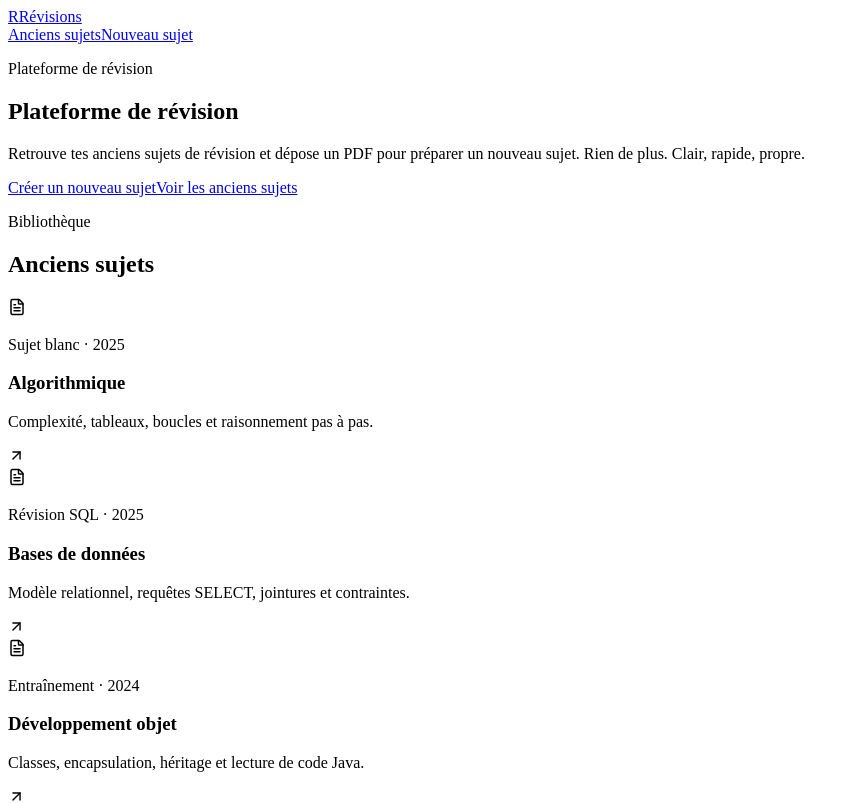
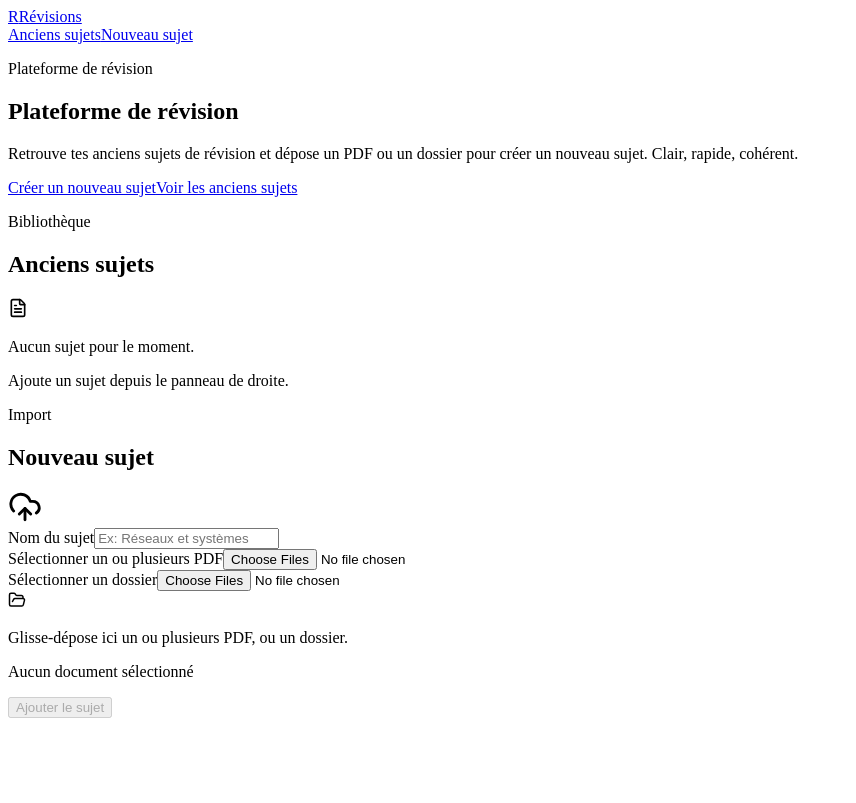
Before and after one commit to temet224252-glitch/revision-platform, a React (Vite) app: page / in a window 1280 px wide. Shown: the top 803 px of the page, without its empty margins (0-856 px from the left). Built offline with nearby package versions, Linux system fonts and the light colour scheme; the HTML template or start-up script is replaced by a standard one.

Commit message:
Step 2: dynamic subjects, persistence, multi-file/folder and drag-drop

```diff
--- a/src/App.jsx
+++ b/src/App.jsx
@@ -1,24 +1,186 @@
-import { ArrowUpRight, FileText, UploadCloud } from 'lucide-react';
+import { ArrowUpRight, FileText, FolderOpen, UploadCloud } from 'lucide-react';
+import { useEffect, useMemo, useState } from 'react';
 
-const previousSubjects = [
-  {
-    title: 'Algorithmique',
-    meta: 'Sujet blanc · 2025',
-    description: 'Complexité, tableaux, boucles et raisonnement pas à pas.',
-  },
-  {
-    title: 'Bases de données',
-    meta: 'Révision SQL · 2025',
-    description: 'Modèle relationnel, requêtes SELECT, jointures et contraintes.',
-  },
-  {
-    title: 'Développement objet',
-    meta: 'Entraînement · 2024',
-    description: 'Classes, encapsulation, héritage et lecture de code Java.',
-  },
-];
+const STORAGE_KEY = 'revision-platform.subjects.v1';
+const SUPPORTED_EXTENSIONS = new Set(['pdf', 'doc', 'docx', 'ppt', 'pptx', 'txt', 'md', 'odt']);
+
+const documentCountLabel = (count) => `${count} document${count > 1 ? 's' : ''}`;
+
+const formatDate = (isoDate) => {
+  const parsed = new Date(isoDate);
+  if (Number.isNaN(parsed.getTime())) {
+    return 'Date inconnue';
+  }
+  return parsed.toLocaleDateString('fr-FR', {
+    day: '2-digit',
+    month: '2-digit',
+    year: 'numeric',
+  });
+};
+
+const isSupportedDocument = (file) => {
+  if (!file || !file.name) {
+    return false;
+  }
+
+  const lowerName = file.name.toLowerCase();
+  if (file.type === 'application/pdf' || lowerName.endsWith('.pdf')) {
+    return true;
+  }
+
+  const extension = lowerName.split('.').pop();
+  return SUPPORTED_EXTENSIONS.has(extension);
+};
+
+const dedupeDocumentNames = (files) => {
+  const names = files.filter(isSupportedDocument).map((file) => file.name);
+  return [...new Set(names)];
+};
+
+const createSubject = (title, documents) => ({
+  id: `${Date.now()}-${Math.random().toString(36).slice(2, 9)}`,
+  title,
+  documents,
+  createdAt: new Date().toISOString(),
+});
+
+const loadSubjects = () => {
+  try {
+    const raw = window.localStorage.getItem(STORAGE_KEY);
+    if (!raw) {
+      return [];
+    }
+
+    const parsed = JSON.parse(raw);
+    if (!Array.isArray(parsed)) {
+      return [];
+    }
+
+    return parsed.filter((subject) => (
+      subject
+      && typeof subject.id === 'string'
+      && typeof subject.title === 'string'
+      && Array.isArray(subject.documents)
+      && typeof subject.createdAt === 'string'
+    ));
+  } catch {
+    return [];
+  }
+};
+
+const readDirectoryEntries = async (reader) => {
+  const collected = [];
+
+  const loop = async () => {
+    const chunk = await new Promise((resolve) => {
+      reader.readEntries(resolve, () => resolve([]));
+    });
+
+    if (!chunk.length) {
+      return;
+    }
+
+    collected.push(...chunk);
+    await loop();
+  };
+
+  await loop();
+  return collected;
+};
+
+const filesFromEntry = async (entry) => {
+  if (!entry) {
+    return [];
+  }
+
+  if (entry.isFile) {
+    return new Promise((resolve) => {
+      entry.file((file) => resolve([file]), () => resolve([]));
+    });
+  }
+
+  if (entry.isDirectory) {
+    const reader = entry.createReader();
+    const entries = await readDirectoryEntries(reader);
+    const nestedFiles = await Promise.all(entries.map((nestedEntry) => filesFromEntry(nestedEntry)));
+    return nestedFiles.flat();
+  }
+
+  return [];
+};
+
+const extractDropFiles = async (dataTransfer) => {
+  if (!dataTransfer) {
+    return [];
+  }
+
+  const items = Array.from(dataTransfer.items ?? []);
+  const entries = items
+    .map((item) => (typeof item.webkitGetAsEntry === 'function' ? item.webkitGetAsEntry() : null))
+    .filter(Boolean);
+
+  if (entries.length) {
+    const groups = await Promise.all(entries.map((entry) => filesFromEntry(entry)));
+    return groups.flat();
+  }
+
+  return Array.from(dataTransfer.files ?? []);
+};
 
 export default function App() {
+  const [subjects, setSubjects] = useState(() => loadSubjects());
+  const [subjectTitle, setSubjectTitle] = useState('');
+  const [selectedDocuments, setSelectedDocuments] = useState([]);
+  const [dragActive, setDragActive] = useState(false);
+
+  useEffect(() => {
+    window.localStorage.setItem(STORAGE_KEY, JSON.stringify(subjects));
+  }, [subjects]);
+
+  const selectedCountLabel = useMemo(
+    () => `${documentCountLabel(selectedDocuments.length)} sélectionné${selectedDocuments.length > 1 ? 's' : ''}`,
+    [selectedDocuments.length],
+  );
+
+  const mergeSelectedDocuments = (incomingFiles) => {
+    const incomingNames = dedupeDocumentNames(Array.from(incomingFiles));
+    if (!incomingNames.length) {
+      return;
+    }
+
+    setSelectedDocuments((current) => [...new Set([...current, ...incomingNames])]);
+  };
+
+  const handlePdfSelection = (event) => {
+    mergeSelectedDocuments(event.target.files ?? []);
+    event.target.value = '';
+  };
+
+  const handleFolderSelection = (event) => {
+    mergeSelectedDocuments(event.target.files ?? []);
+    event.target.value = '';
+  };
+
+  const handleDrop = async (event) => {
+    event.preventDefault();
+    setDragActive(false);
+
+    const droppedFiles = await extractDropFiles(event.dataTransfer);
+    mergeSelectedDocuments(droppedFiles);
+  };
+
+  const handleCreateSubject = () => {
+    const normalizedTitle = subjectTitle.trim();
+    if (!normalizedTitle || !selectedDocuments.length) {
+      return;
+    }
+
+    const nextSubject = createSubject(normalizedTitle, selectedDocuments);
+    setSubjects((current) => [nextSubject, ...current]);
+    setSubjectTitle('');
+    setSelectedDocuments([]);
+  };
+
   return (
     <main className="shell">
       <nav className="nav" aria-label="Navigation principale">
@@ -36,8 +198,8 @@ export default function App() {
         <p className="eyebrow">Plateforme de révision</p>
         <h1 id="hero-title">Plateforme de révision</h1>
         <p className="hero-copy">
-          Retrouve tes anciens sujets de révision et dépose un PDF pour préparer un nouveau sujet.
-          Rien de plus. Clair, rapide, propre.
+          Retrouve tes anciens sujets de révision et dépose un PDF ou un dossier pour créer un nouveau sujet.
+          Clair, rapide, cohérent.
         </p>
         <div className="hero-actions">
           <a className="button primary" href="#nouveau-sujet">Créer un nouveau sujet</a>
@@ -51,32 +213,107 @@ export default function App() {
             <p className="eyebrow muted">Bibliothèque</p>
             <h2 id="subjects-title">Anciens sujets</h2>
           </div>
+
+          {subjects.length === 0 ? (
+            <div className="empty-state">
+              <FileText size={20} aria-hidden="true" />
+              <p>Aucun sujet pour le moment.</p>
+              <p className="muted-copy">Ajoute un sujet depuis le panneau de droite.</p>
+            </div>
+          ) : (
             <div className="subject-list">
-            {previousSubjects.map((subject) => (
-              <article className="subject-card" key={subject.title}>
+              {subjects.map((subject) => (
+                <article className="subject-card" key={subject.id}>
                   <div className="subject-icon" aria-hidden="true"><FileText size={18} /></div>
                   <div>
-                  <p className="subject-meta">{subject.meta}</p>
+                    <p className="subject-meta">
+                      {formatDate(subject.createdAt)} · {documentCountLabel(subject.documents.length)}
+                    </p>
                     <h3>{subject.title}</h3>
-                  <p>{subject.description}</p>
+                    <p className="subject-documents">{subject.documents.join(' · ')}</p>
                   </div>
                   <ArrowUpRight className="subject-arrow" size={17} aria-hidden="true" />
                 </article>
               ))}
             </div>
+          )}
         </section>
 
         <section id="nouveau-sujet" className="panel upload-panel" aria-labelledby="upload-title">
           <div className="section-heading">
             <p className="eyebrow muted">Import</p>
-            <h2 id="upload-title">Déposer un PDF</h2>
+            <h2 id="upload-title">Nouveau sujet</h2>
           </div>
-          <form className="upload-box">
+
+          <form className="upload-box" onSubmit={(event) => event.preventDefault()}>
             <UploadCloud size={34} aria-hidden="true" />
-            <label htmlFor="pdf-upload">Déposer un PDF</label>
-            <p>Glisse un fichier ici ou sélectionne un document depuis ton appareil.</p>
-            <input id="pdf-upload" name="pdf" type="file" accept="application/pdf,.pdf" />
-            <button className="button primary wide" type="button">Créer un nouveau sujet</button>
+
+            <div className="field-group">
+              <label htmlFor="subject-title">Nom du sujet</label>
+              <input
+                id="subject-title"
+                name="subjectTitle"
+                type="text"
+                placeholder="Ex: Réseaux et systèmes"
+                value={subjectTitle}
+                onChange={(event) => setSubjectTitle(event.target.value)}
+              />
+            </div>
+
+            <div className="field-group">
+              <label htmlFor="pdf-upload">Sélectionner un ou plusieurs PDF</label>
+              <input
+                id="pdf-upload"
+                name="pdf"
+                type="file"
+                accept="application/pdf,.pdf"
+                multiple
+                onChange={handlePdfSelection}
+              />
+            </div>
+
+            <div className="field-group">
+              <label htmlFor="folder-upload">Sélectionner un dossier</label>
+              <input
+                id="folder-upload"
+                name="folder"
+                type="file"
+                multiple
+                webkitdirectory=""
+                directory=""
+                onChange={handleFolderSelection}
+              />
+            </div>
+
+            <div
+              data-testid="dropzone"
+              className={`dropzone ${dragActive ? 'is-active' : ''}`}
+              onDragOver={(event) => {
+                event.preventDefault();
+                setDragActive(true);
+              }}
+              onDragLeave={(event) => {
+                event.preventDefault();
+                setDragActive(false);
+              }}
+              onDrop={handleDrop}
+            >
+              <FolderOpen size={18} aria-hidden="true" />
+              <p>Glisse-dépose ici un ou plusieurs PDF, ou un dossier.</p>
+            </div>
+
+            <p className="selection-status">
+              {selectedDocuments.length ? selectedCountLabel : 'Aucun document sélectionné'}
+            </p>
+
+            <button
+              className="button primary wide"
+              type="button"
+              onClick={handleCreateSubject}
+              disabled={!subjectTitle.trim() || !selectedDocuments.length}
+            >
+              Ajouter le sujet
+            </button>
           </form>
         </section>
       </section>
--- a/src/styles.css
+++ b/src/styles.css
@@ -227,7 +227,33 @@ h2 {
   line-height: 1.5;
 }
 
+.subject-documents {
+  margin-bottom: 0;
+  color: #4d4d4d;
+  line-height: 1.5;
+}
+
 .subject-arrow { color: #808080; }
+
+.empty-state {
+  display: grid;
+  justify-items: center;
+  gap: 8px;
+  padding: 32px 18px;
+  border-radius: 14px;
+  text-align: center;
+  background: #fff;
+  box-shadow: rgba(0, 0, 0, 0.08) 0 0 0 1px;
+}
+
+.empty-state p {
+  margin: 0;
+}
+
+.muted-copy {
+  color: #666;
+  font-size: 14px;
+}
 
 .upload-panel { align-self: start; }
 
@@ -240,22 +266,58 @@ h2 {
   box-shadow: rgba(0, 0, 0, 0.08) 0 0 0 1px inset;
 }
 
-.upload-box label {
-  font-size: 22px;
+.field-group {
+  display: grid;
+  gap: 8px;
+}
+
+.field-group label {
+  font-size: 14px;
   font-weight: 600;
-  letter-spacing: -0.8px;
+  letter-spacing: -0.2px;
 }
 
 .upload-box p {
-  margin-bottom: 6px;
+  margin: 0;
   color: #4d4d4d;
   line-height: 1.55;
 }
 
-input[type='file'] {
+.dropzone {
+  display: grid;
+  justify-items: center;
+  gap: 8px;
+  padding: 16px;
+  border-radius: 12px;
+  text-align: center;
+  background: #fff;
+  box-shadow: rgba(0, 0, 0, 0.08) 0 0 0 1px;
+  transition: box-shadow 120ms ease, transform 120ms ease;
+}
+
+.dropzone.is-active {
+  transform: translateY(-1px);
+  box-shadow: rgba(0, 114, 245, 0.3) 0 0 0 2px;
+}
+
+.selection-status {
+  font-family: 'Geist Mono', ui-monospace, monospace;
+  font-size: 12px;
+  color: #666;
+}
+
+.button:disabled {
+  opacity: 0.55;
+  cursor: not-allowed;
+  transform: none;
+}
+
+input[type='file'],
+input[type='text'] {
   width: 100%;
   padding: 12px;
   border-radius: 10px;
+  border: 0;
   background: #fff;
   color: #4d4d4d;
   box-shadow: rgba(0, 0, 0, 0.08) 0 0 0 1px;
```
Also changed, not shown: 1 other file (tests, documents, lock files or other folders). Lines whose indentation alone changed are shown as unchanged.
